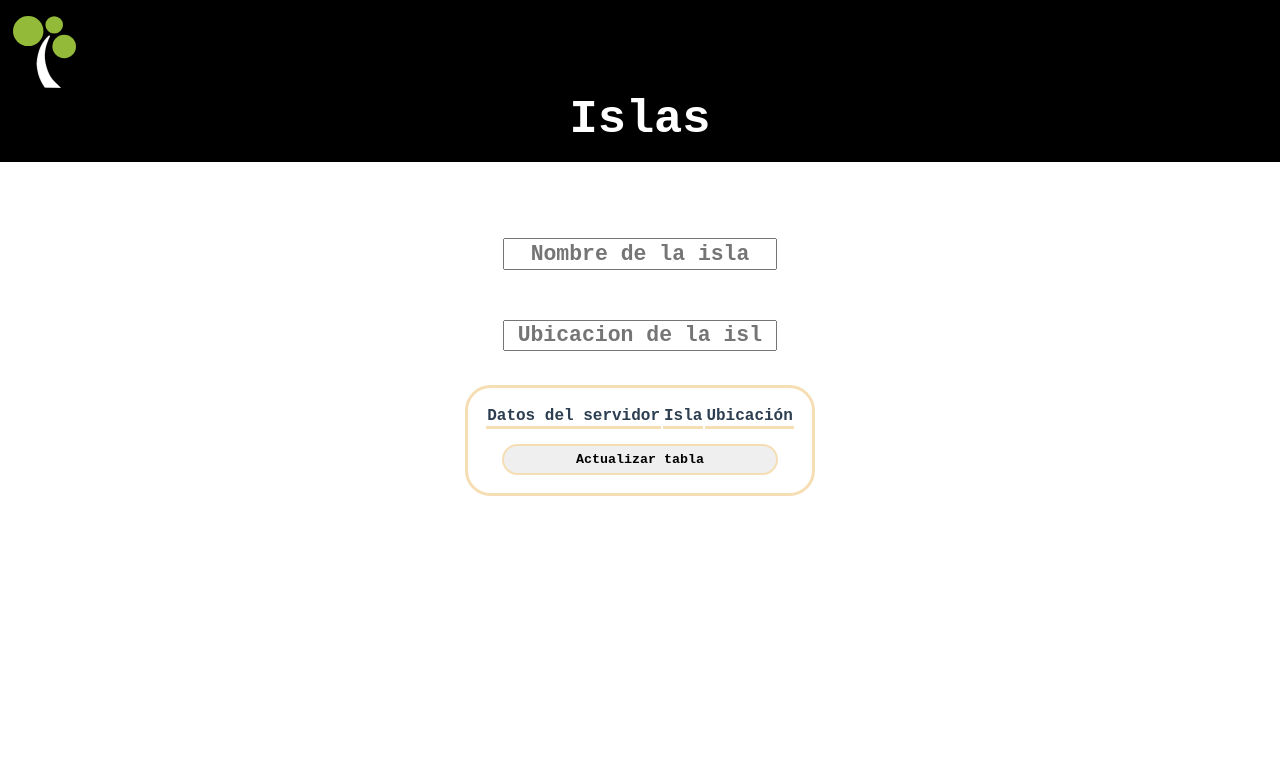
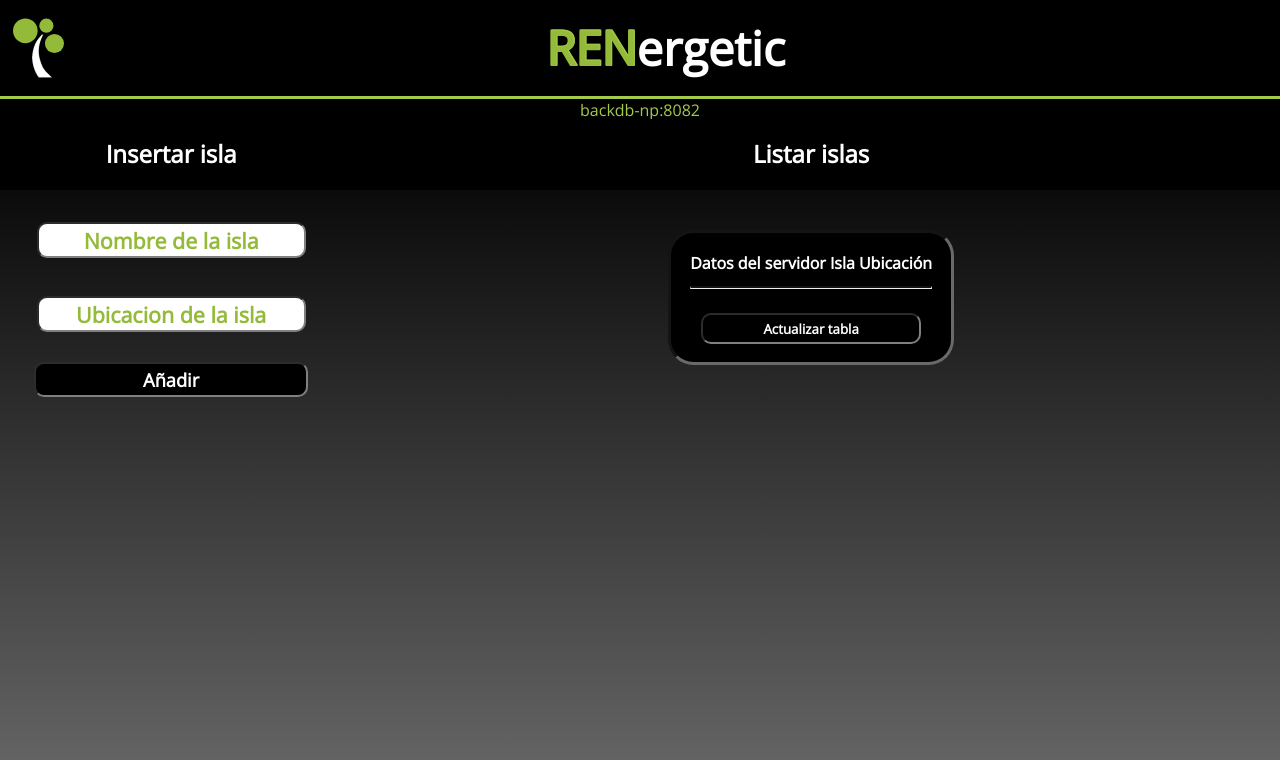
Before and after one commit to RENergetic/RENERGETIC, a Vue app in the folder front/renergetic/: page / in a window 1280 px wide. Shown: the top 760 px of the page. Built offline with nearby package versions, Linux system fonts and the light colour scheme.

Commit message:
Style applied

```diff
--- a/front/renergetic/package.json
+++ b/front/renergetic/package.json
@@ -35,6 +35,7 @@
     },
     "rules": {}
   },
+
   "browserslist": [
     "> 1%",
     "last 2 versions",
--- a/front/renergetic/public/index.html
+++ b/front/renergetic/public/index.html
@@ -4,53 +4,48 @@
     <meta charset="utf-8">
     <meta http-equiv="X-UA-Compatible" content="IE=edge">
     <meta name="viewport" content="width=device-width,initial-scale=1.0">
-    <link rel="icon" href="<%= BASE_URL %>favicon.ico">
+    <link rel="icon" href="<%= BASE_URL %>logo.svg">
     <title>Renergetic</title>
 
     <style>
+        @import url('https://fonts.googleapis.com/css?family=Open+Sans&display=swap');
+
         * {
-            font-family: 'Courier New', Courier, monospace;
+            font-family: 'Open Sans', Tahoma, sans-serif;
+            flex: 1 1 auto;
+        }
+
+        html {
+          height: 100%;
         }
 
         body {
-            padding: 0;
-            margin: 0;
+          height: 100%;
+          padding: 0;
+          margin: 0;
+
+          display: flex;
+          flex-direction: row;
         }
 
-        header {
-            padding: 2vh 1vw;
-            background: rgb(0, 0, 0);
-        }
+        body > div {
+          height: 100%;
+          padding: 0;
+          margin: 0;
 
-        header img {
-            max-height:20%;
-            min-height:20%;
-            width:5%;/*valor inicial*/
-        }
-
-        h1 {
-            padding: 0;
-            margin: 0;
-            font-size: calc(0.8vw + 2.3em);
-            font-weight: bolder;
-            text-align: center;
-            color: white;
+          display: flex;
+          flex-direction: column;
         }
     </style>
   </head>
+
   <body>
-    <header>
-      <div class="header_logo">
-        <img src="<%= BASE_URL %>logo.svg" />
-      </div>
-      <div class="header_text">
-        <h1 id="title">Islas</h1>
-      </div>
-    </header>
     <noscript>
-      <strong>We're sorry but <%= htmlWebpackPlugin.options.title %> doesn't work properly without JavaScript enabled. Please enable it to continue.</strong>
+      <strong>
+        Tu navegador tiene deshabilitado JavaScript.<br>
+        Esta p&acute;gina no puede ejecutarse correctamente hasta que lo habilite.
+      </strong>
     </noscript>
     <div id="app"></div>
-    <!-- built files will be auto injected -->
   </body>
 </html>
--- a/front/renergetic/src/App.vue
+++ b/front/renergetic/src/App.vue
@@ -1,5 +1,9 @@
 <template>
-  <Main ip="http://127.0.0.1:8082/api/islands"/>
+  <header>
+      <img src="./assets/logo.svg" id="logo"/>
+      <h1 id="title"><span>REN</span>ergetic</h1>
+  </header>
+  <Main/>
 </template>
 
 <script>
@@ -13,13 +17,39 @@ export default {
 }
 </script>
 
-<style>
-#app {
-  font-family: Avenir, Helvetica, Arial, sans-serif;
-  -webkit-font-smoothing: antialiased;
-  -moz-osx-font-smoothing: grayscale;
-  text-align: center;
-  color: #2c3e50;
-  margin-top: 60px;
-}
+<style scoped>
+  header {
+      padding: 2vh 1vw;
+      background: black;
+      border-bottom: 3px solid #a4ca4a;
+      flex: 0 1 auto;
+
+      display: flex;
+      flex-direction: row;
+  }
+
+  #logo {
+    margin: 0;
+    padding: 0;
+    width: 4vw;
+    flex: 0 1 auto;
+  }
+
+  h1 {
+      padding: 0;
+      margin: 0;
+      font-size: calc(0.8vw + 2.3em);
+      font-weight: bold;
+      text-align: center;
+      color: white;
+    flex: 1 0 auto;
+  }
+
+  h1 > span {
+    font-weight: bolder;
+      color: #94ba3a;
+      text-shadow: 1px -1px 0px #a4ca4a,
+      0px -1px 0px #a4ca4a,
+      1px 0px 0px #a4ca4a;
+  }
 </style>
--- a/front/renergetic/src/components/Main.vue
+++ b/front/renergetic/src/components/Main.vue
@@ -1,8 +1,20 @@
 <template>
-  <article>
-    <NewIsland ip='http://127.0.0.1:8082/api/islands'></NewIsland>
-    <SeeIslands ip='http://127.0.0.1:8082/api/islands'></SeeIslands>
-  </article>
+  <div id="changeip" @click='changeip'>{{ip}}</div>
+    <article id='main'>
+      <section>
+        <header>
+          <h2>Insertar isla</h2>
+        </header>
+        <NewIsland :ip='ip' @event-add='eventAddTag'></NewIsland>
+      </section>
+
+      <section>
+        <header>
+          <h2>Listar islas</h2>
+        </header>
+        <SeeIslands :ip='ip' ref='seeTag'></SeeIslands>
+      </section>
+    </article>
 </template>
 
 <script>
@@ -17,14 +29,91 @@ export default {
   components: {
     NewIsland,
     SeeIslands
-  }
+  },
+  methods: {
+    eventAddTag() {
+      console.log("Funciona");
+      this.$refs.seeTag.listIslands();
+    },
+
+    changeip(){
+      if (this.ip === 'http://127.0.0.1:8082/api/islands')
+        this.ip = 'backdb-np:8082';
+      else this.ip = 'http://127.0.0.1:8082/api/islands';
+    }
+  },
+  data() {
+    return {
+      ip: /*'http://127.0.0.1:8082/api/islands'*/'backdb-np:8082'
+    }
+  },
+  mounted() {
+    const mainTag = document.getElementById('main');
+    for (const tag of mainTag.childNodes) {
+      tag.style.maxHeight = `${mainTag.offsetHeight}px`;
+    }
+  },
 }
 </script>
 
 <!-- Add "scoped" attribute to limit CSS to this component only -->
 <style scoped>
-  article{
-    width: fit-content;
-    margin: 2vw auto;
+  #changeip {
+    height: 20px;
+    flex: 0 1 auto;
+    text-align: center;
+    background: black;
+    color: #a4ca4a;
   }
+  article {
+    margin: 0;
+    padding: 0;
+
+    display: flex;
+    flex-direction: row;
+    flex: 1 1 auto;
+    flex-wrap: wrap;
+  }
+
+  section {
+    flex: 1 1 70%;
+    background: linear-gradient(black, dimgray);
+
+    display: flex;
+    flex-direction: column;
+  }
+
+  section:first-child {
+    flex: 1 0 auto;
+  }
+
+  section > header {
+      padding: 0vh 0.2vw;
+      margin-bottom: 3vh;
+      background: black;
+      border-bottom: 3px solid black;
+      flex:  1 0 10%;
+      max-height: 10%;
+
+      display: flex;
+      flex-direction: column;
+      align-items: center;
+  }
+
+  section:hover > header {
+      border-bottom: 3px solid #a4ca4a;
+      transition: 2s;
+  }
+
+  section > header h2 {
+    padding: 1px;
+    margin: 0;
+    color: white;
+
+    display: flex;
+    flex-direction: row;
+    align-items: center;
+  }
+
+
 </style>
--- a/front/renergetic/src/components/NewIsland.vue
+++ b/front/renergetic/src/components/NewIsland.vue
@@ -1,8 +1,9 @@
 <template>
-    <section>
+    <div>
         <input type="text" v-model="inputName" placeholder="Nombre de la isla"/><br>
         <input type="text" v-model="inputLocation" placeholder="Ubicacion de la isla" @keyup.enter="addIsland"/><br>
-    </section>
+        <button @click="addIsland">A&ntilde;adir</button>
+    </div>
 </template>
 
 <script>
@@ -22,7 +23,6 @@ export default {
     },
     methods: {
         addIsland(){
-            console.log(`{"name":"${this.inputName}", "location":"${this.inputLocation}"}`);
             if (this.inputName && this.inputLocation) {
                 axios
                 .post(this.ip,
@@ -30,7 +30,13 @@ export default {
                     {headers: {"Access-Control-Allow-Origin": "*"}})
                 .then(() => {
                     this.inputName = "";
-                    this.inputLocation = "";});
+                    this.inputLocation = "";
+                    this.$emit("event-add");
+                    })
+                .catch(error => {
+                    console.warn(error.message);
+                    console.warn(`No se puede conectar a ${this.ip}`);
+                });
             }
         }
     },
@@ -39,7 +45,7 @@ export default {
 
 <!-- Add "scoped" attribute to limit CSS to this component only -->
 <style scoped>
-    section {
+    div {
         display: flex;
         align-items: center;
         flex-direction: column;
@@ -47,10 +53,57 @@ export default {
 
     input[type="text"] {
         padding: 0.2vh 1vw;
-        margin: 2vh auto;
+        margin: 1vh 0;
         width: 70%;
+
+        border: 2px inset gray;
+        border-radius: 10px;
         font-size: calc(0.8vw + 0.7em);
         font-weight: bolder;
         text-align: center;
+
+        flex: 0 1 auto;
+    }
+
+    input[type="text"]::placeholder {
+        color: #94ba3a;
+    }
+
+    input[type="text"]:focus, input[type="text"]:hover {
+        outline: 0 !important;
+        border: 2px inset #a4ca4a;
+
+        transition: 0.5s;
+    }
+
+    button {
+        padding: 0.4vh 1vw;
+        margin: 0;
+        width:80%;
+
+        font-weight: bold;
+        text-align: center;
+        color: white;
+        background: black;
+        border: 2px inset gray;
+
+        border-radius: 10px;
+        font-size: calc(0.8vw + 0.5em);
+        outline: none;
+        cursor: pointer;
+
+        flex: 0 1 auto;
+    }
+
+    button:hover {
+        border-color: #a4ca4a;
+        outline: 2px solid #a4ca4a;
+        offset: 1px;
+        transition: 0.15s;
+    }
+
+    button:active {
+        color: #94ba3a;
+        transition: 0.75s;
     }
 </style>
--- a/front/renergetic/src/components/SeeIslands.vue
+++ b/front/renergetic/src/components/SeeIslands.vue
@@ -1,12 +1,14 @@
 <template>
-    <section>
-        <section>
+    <div>
         <table>
             <thead>
                 <tr>
                     <th>Datos del servidor</th>
                     <th>Isla</th>
                     <th>Ubicaci&oacute;n</th>
+                </tr>
+                <tr>
+                    <th colspan="3"> <hr/> </th>
                 </tr>
             </thead>
             <tbody>
@@ -22,8 +24,7 @@
                 </tr>
             </tbody>
         </table>
-        </section>
-    </section>
+    </div>
 </template>
 
 <script>
@@ -47,28 +48,63 @@ export default {
             .get(this.ip, {
                 headers: {"Access-Control-Allow-Origin": "*"}
             })
-            .then(response => (this.islands = response.data));
+            .then(response => (this.islands = response.data))
+            .catch(error => {
+                console.warn(error.message);
+                    console.warn(`No se puede conectar a ${this.ip}`);
+                this.islands = [];
+            });
         }
     },
+
+    mounted() {
+        this.listIslands();
+    },
+
+    watch: {
+        ip: function() {this.listIslands();}
+    }
 }
 </script>
 
 <!-- Add "scoped" attribute to limit CSS to this component only -->
 <style scoped>
-    section {
+    div {
         display: flex;
         align-items: center;
         flex-direction: column;
+
+        padding: 2vh 2vw;
+        overflow: auto;
+        flex: 0 1 auto;
+        flex-wrap: nowrap;
     }
 
     table {
-        border: 3px solid wheat;
+        flex: 1 0 auto;
+        border: 3px inset dimgray;
+        background: black;
         border-radius: 2vw;
+        border-collapse: separate;
         padding: 1em;
     }
 
-    thead th{
-        border-bottom: 3px solid wheat;
+    table hr {
+        border-top: 2px inset dimgray;
+    }
+
+    table:hover th {
+        color: #94ba3a;
+        transition: 0.75s;
+    }
+
+    table:hover, table:hover hr{
+        border-color: #a4ca4a;
+        transition: 0.75s;
+    }
+
+    table *{
+        color: white;
     }
 
     tr, td {
@@ -94,18 +130,22 @@ export default {
         height: calc(0.5vh + 2em);
         font-weight: bold;
         text-align: center;
-        border: 2px solid wheat;
-        border-radius: 2em;
+        background: black;
+        border: 2px inset gray;
+        border-radius: 0.75em;
         outline: none;
         cursor: pointer;
     }
 
     button:hover {
-        outline: 2px solid wheat;
+        border-color: #a4ca4a;
+        outline: 2px solid #a4ca4a;
         offset: 1px;
+        transition: 0.15s;
     }
 
     button:active {
-        background: wheat;
+        color: #94ba3a;
+        transition: 0.75s;
     }
 </style>
--- /dev/null
+++ b/front/renergetic/vue.config.js
@@ -0,0 +1,208 @@
+// Opciones de configuración de Vue.config.js
+
+module.exports = {
+
+    // opciones
+
+    // ruta base
+
+   publicPath: "./",
+
+    // Directorio de salida al construir
+
+   outputDir: "dist",
+
+    // El directorio donde se colocan los recursos estáticos
+
+   assetsDir: "static",
+
+    // ruta de salida html
+
+   indexPath: "index.html",
+
+    // Hash de nombre de archivo
+
+   filenameHashing: true,
+
+    // Utilizado para la configuración de varias páginas, el valor predeterminado es indefinido
+
+   pages: {
+
+       index: {
+
+                    // archivo de entrada de página
+
+           entry: 'src/main.js',
+
+                    // archivo de plantilla
+
+           template: 'public/index.html',
+
+                    // archivo de salida en dist / index.html
+
+           filename: 'index.html',
+
+                    // Al usar la opción de título de página,
+
+                    // La etiqueta del título en la plantilla debe ser <title> <% = htmlWebpackPlugin.options.title%> </title>
+
+           title: 'RENergetic',
+
+                    // Los bloques incluidos en esta página contendrán por defecto
+
+                    // El fragmento general extraído y el fragmento del proveedor.
+
+           chunks: ['chunk-vendors', 'chunk-common', 'index']
+
+       },
+
+            // Cuando se usa un formato de cadena de solo entrada,
+
+            // El archivo de plantilla predeterminado es `public / subpage.html`
+
+            // Si no existe, recurra a `public / index.html`.
+
+            // El archivo de salida predeterminado es `subpage.html`.
+
+       //subpage: 'src/subpage/main.js'
+
+   },
+
+    // Si se debe usar `eslint-loader` para verificar al guardar.
+
+   lintOnSave: true,
+
+    // Si usar la versión de compilación completa con el compilador en el navegador
+
+   runtimeCompiler: false,
+
+    // babel-loader omitirá la dependencia node_modules por defecto.
+
+   //transpileDependencies: [ /* string or regex */ ],
+
+    // ¿Se genera un mapa fuente para el entorno de producción?
+
+   productionSourceMap: false,
+
+    // Establezca el atributo de origen cruzado de las etiquetas <link rel = "stylesheet"> y <script> en el HTML generado.
+
+   //crossorigin: "",
+
+    // Habilite la integridad de los recursos secundarios (SRI) en las etiquetas <link rel = "stylesheet"> y <script> en el HTML generado.
+
+   integrity: false,
+
+    // Ajustar la configuración del paquete web interno
+
+   /*configureWebpack: () => {}, //(Object | Function)
+
+   chainWebpack: () => {},*/
+
+    // Configure el comportamiento de webpack-dev-server.
+
+   /*devServer: {
+
+       open: process.platform === 'darwin',
+
+       host: '0.0.0.0',
+
+       port: 8080,
+
+       https: false,
+
+       hotOnly: false,
+
+            // Ver https://github.com/vuejs/vue-docs-zh-cn/blob/master/vue-cli/cli-service.md#Configure proxy
+
+       proxy: {
+
+           '/api': {
+
+               target: "http://app.rmsdmedia.com",
+
+               changeOrigin: true,
+
+               secure: false,
+
+               pathRewrite: {
+
+                   "^/api": ""
+
+               }
+
+           },
+
+           '/foo': {
+
+               target: '<other_url>'
+
+           }
+
+       }, // string | Object
+
+       before: app => {}
+
+   },*/
+
+    // Opciones relacionadas con CSS
+
+   css: {
+
+            // Extraiga el CSS del componente en un archivo CSS separado (solo se usa en el entorno de producción)
+
+            // También puede ser un objeto de opción pasado a `extract-text-webpack-plugin`
+
+       extract: true,
+
+            // ¿Abrir el mapa fuente CSS?
+
+       sourceMap: false,
+
+            // Pasar opciones personalizadas para el cargador del preprocesador. Como pasar a
+
+            // Para Css-loader, use `{Css: {...}}`.
+
+       /*loaderOptions: {
+
+           css: {
+
+                            // Las opciones aquí se pasarán a css-loader
+
+           },
+
+           postcss: {
+
+                            // Las opciones aquí se pasarán a postcss-loader
+
+           }
+
+       },*/
+
+            // Active los módulos CSS para todos los archivos CSS y preprocesados.
+
+            // Esta opción no afecta a los archivos `* .vue`.
+
+       modules: false
+
+   },
+
+    // Usa `thread-loader` para Babel y TypeScript en producción
+
+    // Estará habilitado por defecto en máquinas multi-core.
+
+   //parallel: require('os').cpus().length > 1,
+
+    // Opciones del complemento PWA.
+
+    // Ver https://github.com/vuejs/vue-docs-zh-cn/blob/master/vue-cli-plugin-pwa/README.md
+
+   //pwa: {},
+
+    // Opciones del complemento de terceros
+
+   /*pluginOptions: {
+
+       // ...
+
+   }*/
+}
```
Also changed, not shown: front/renergetic/src/assets/logo.svg (added), 1 other file (tests, documents, lock files or other folders). Lines whose indentation alone changed are shown as unchanged.
